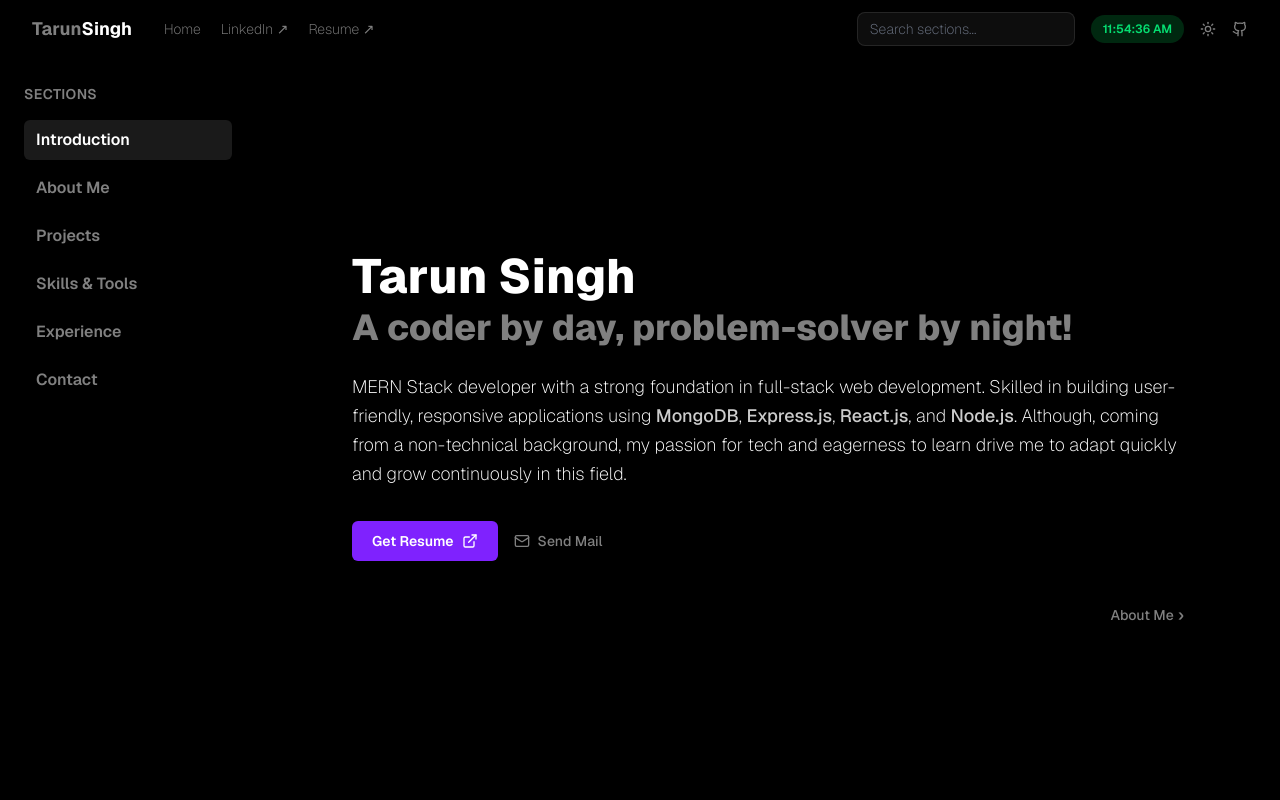
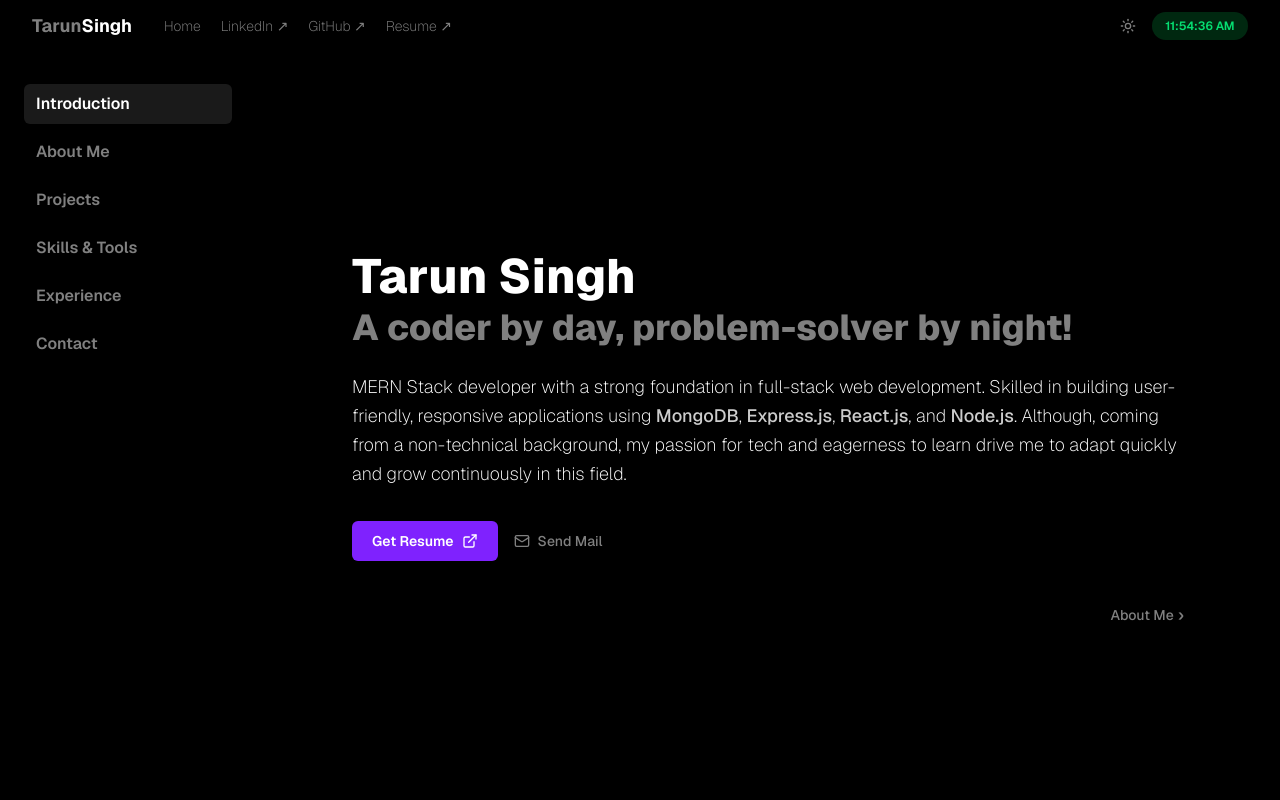
Before and after one commit to Tarunk0201/portfolio2.0, a React (Vite) app: page / in a window 1280 px wide. Shown: the top 800 px of the page. Built offline with nearby package versions, Linux system fonts and the light colour scheme.

Commit message:
Add GitHub link to Navbar and remove section title from Sidebar

```diff
--- a/src/component/Navbar.jsx
+++ b/src/component/Navbar.jsx
@@ -60,6 +60,14 @@ export default function Navbar({
               LinkedIn ↗
             </a>
             <a
+              href="https://github.com/Tarunk0201"
+              target="_blank"
+              rel="noopener noreferrer"
+              className="hover:opacity-100 opacity-50 transition"
+            >
+              GitHub ↗
+            </a>
+            <a
               href="#resume"
               className="hover:opacity-100 opacity-50 transition"
               target="_blank"
@@ -72,18 +80,6 @@ export default function Navbar({
 
         {/* Right Section */}
         <div className="flex items-center gap-4">
-          <div className="hidden md:flex items-center opacity-0 lg:opacity-100 bg-white/5 border  border-white/10 rounded-lg px-3 py-1.5">
-            <input
-              type="text"
-              placeholder="Search sections..."
-              className="bg-transparent outline-none dark:text-white text-gray-700 placeholder-gray-500 w-0 lg:w-48"
-            />
-          </div>
-
-          <div className="bg-green-500/20 text-green-400 hidden md:block px-3 py-1.5 rounded-full text-xs font-semibold">
-            {formattedTime}
-          </div>
-          {/* <Music className="w-4 h-4 cursor-pointer hover:opacity-100 opacity-50" /> */}
           {darkMode ? (
             <Sun
               onClick={toggleTheme}
@@ -95,13 +91,10 @@ export default function Navbar({
               className="w-4 h-4 cursor-pointer hover:opacity-100 opacity-50"
             />
           )}
-          <a
-            href="https://github.com/Tarunk0201"
-            target="_blank"
-            rel="noopener noreferrer"
-          >
-            <Github className="w-4 h-4 hover:opacity-100 opacity-50" />
-          </a>
+          <div className="w-24 text-center bg-green-500/20 text-green-400 hidden md:block px-3 py-1.5 rounded-full text-xs font-semibold">
+            {formattedTime}
+          </div>
+          {/* <Music className="w-4 h-4 cursor-pointer hover:opacity-100 opacity-50" /> */}
         </div>
       </div>
     </nav>
--- a/src/component/Sidebar.jsx
+++ b/src/component/Sidebar.jsx
@@ -44,11 +44,6 @@ export default function Sidebar({
           </a>
         </div>
 
-        {/* Section Title */}
-        <h2 className="text-sm font-semibold opacity-50 mb-4 uppercase tracking-wide">
-          Sections
-        </h2>
-
         {/* Navigation Links */}
         <nav className="flex flex-col gap-2">
           {sections.map((item) => (
```
